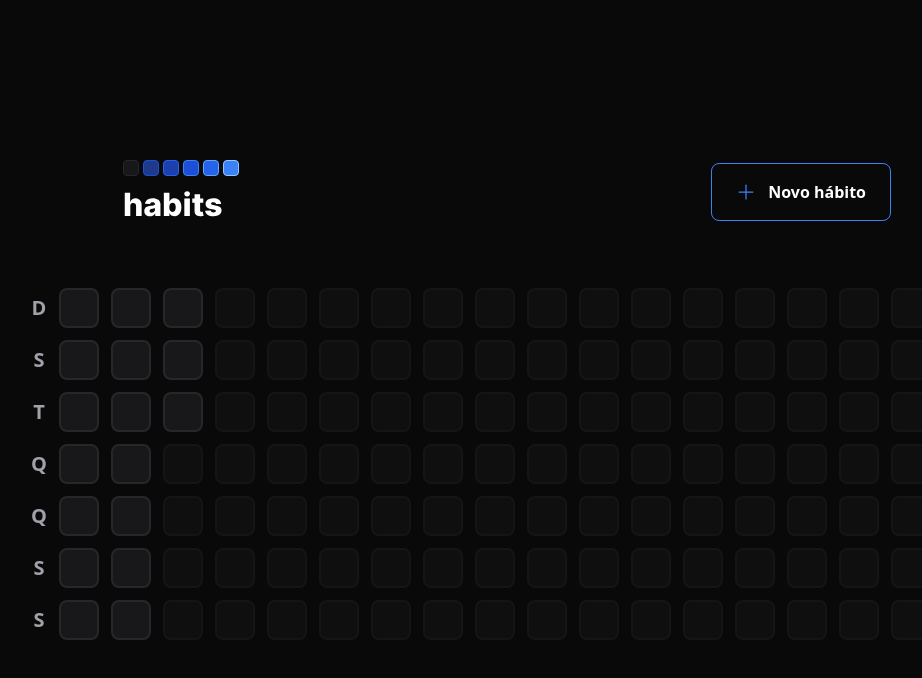
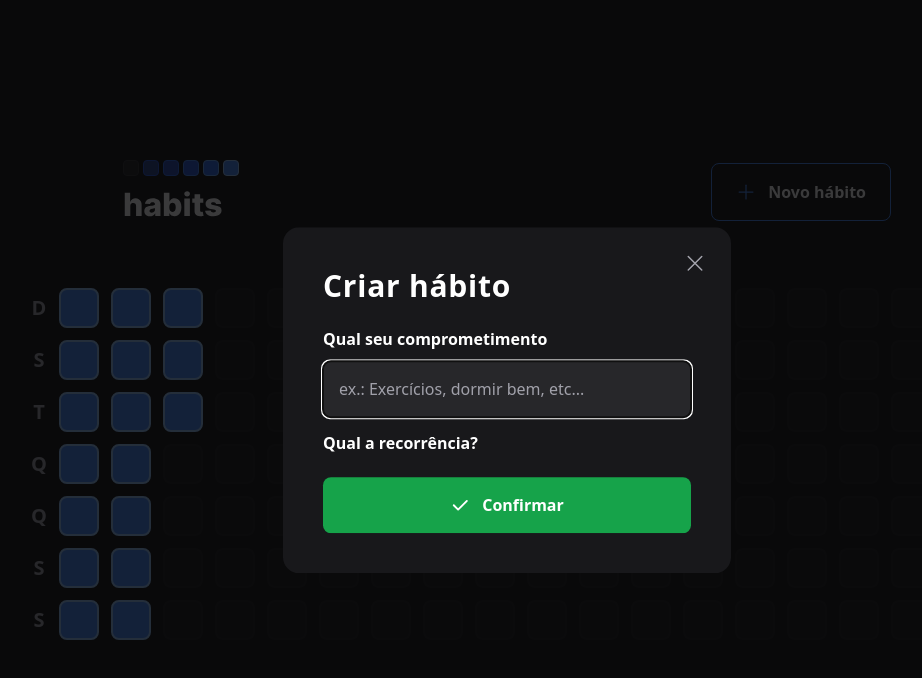
Before and after one commit to LivioAlvarenga/Nlw-Setup, a React (Vite) app in the folder web/: page / in a window 1280 px wide. Both pictures are taken after a click on the button "Novo hábito". Shown: the top 678 px of the page, without its empty margins (133-1055 px from the left). Built offline with nearby package versions, Linux system fonts and the light colour scheme.

Commit message:
criado componente HabitDay, NewHabitForm, ProgressBar

```diff
--- a/web/src/components/HabitDay.tsx
+++ b/web/src/components/HabitDay.tsx
@@ -1,5 +1,42 @@
-export default function HabitDay() {
+import * as Popover from "@radix-ui/react-popover";
+import clsx from "clsx";
+import ProgressBar from "./ProgressBar";
+
+interface HabitDayProps {
+  completed: number;
+  amount: number;
+}
+
+export default function HabitDay(props: HabitDayProps) {
+  const completedPercentage = Math.round((props.completed / props.amount) * 100);
+
   return (
-    <div className="h-10 w-10 cursor-pointer rounded-lg border-2 border-zinc-800 bg-zinc-900"></div>
+    <Popover.Root>
+      <Popover.Trigger
+        className={clsx("h-10 w-10 cursor-pointer rounded-lg border-2", {
+          "border-zinc-800 bg-zinc-900 ": completedPercentage === 0,
+          "border-blue-700 bg-blue-900 ":
+            completedPercentage > 0 && completedPercentage < 20,
+          "border-blue-600 bg-blue-800 ":
+            completedPercentage >= 20 && completedPercentage < 40,
+          "border-blue-500 bg-blue-700 ":
+            completedPercentage >= 40 && completedPercentage < 60,
+          "border-blue-400 bg-blue-600 ":
+            completedPercentage >= 60 && completedPercentage < 80,
+          "border-blue-300 bg-blue-500 ": completedPercentage >= 80,
+        })}
+      />
+
+      <Popover.Portal>
+        <Popover.Content className="flex min-w-[320px] flex-col rounded-2xl bg-zinc-900 p-6">
+          <span className="font-semibold text-zinc-400">terça-feira</span>
+          <span className="mt-1 text-3xl font-extrabold leading-tight">17/01</span>
+
+          <ProgressBar progress={completedPercentage} />
+
+          <Popover.Arrow height={10} width={20} className="fill-zinc-900" />
+        </Popover.Content>
+      </Popover.Portal>
+    </Popover.Root>
   );
 }
--- a/web/src/components/Header.tsx
+++ b/web/src/components/Header.tsx
@@ -1,17 +1,37 @@
-import { Plus } from "phosphor-react";
+import * as Dialog from "@radix-ui/react-dialog";
+import { Plus, X } from "phosphor-react";
 import logo from "../assets/logo.svg";
+import NewHabitForm from "./NewHabitForm";
 
 export default function Header() {
   return (
     <div className="mx-auto flex w-full max-w-3xl items-center justify-between">
       <img src={logo} alt="Habits" />
-      <button
-        type="button"
-        className="flex items-center gap-3 rounded-lg border border-blue-500 px-6 py-4 font-semibold duration-300 ease-in-out hover:border-blue-300"
-      >
-        <Plus size={20} className="text-blue-500" />
-        Novo hábito
-      </button>
+      <Dialog.Root>
+        <Dialog.Trigger
+          type="button"
+          className="flex items-center gap-3 rounded-lg border border-blue-500 px-6 py-4 font-semibold duration-300 ease-in-out hover:border-blue-300"
+        >
+          <Plus size={20} className="text-blue-500" />
+          Novo hábito
+        </Dialog.Trigger>
+
+        <Dialog.Portal>
+          <Dialog.Overlay className="fixed inset-0 h-screen w-screen bg-background/80" />
+
+          <Dialog.Content className="absolute top-1/2 left-1/2 w-full max-w-md -translate-x-1/2 -translate-y-1/2 rounded-2xl bg-zinc-900 p-10">
+            <Dialog.Close className="absolute right-6 top-6 text-zinc-400 duration-300 ease-in-out hover:text-blue-500">
+              <X size={24} aria-label="Fechar" />
+            </Dialog.Close>
+
+            <Dialog.Title className="text-3xl font-extrabold leading-tight tracking-wide">
+              Criar hábito
+            </Dialog.Title>
+
+            <NewHabitForm />
+          </Dialog.Content>
+        </Dialog.Portal>
+      </Dialog.Root>
     </div>
   );
 }
--- /dev/null
+++ b/web/src/components/NewHabitForm.tsx
@@ -0,0 +1,29 @@
+import { Check } from "phosphor-react";
+
+
+export default function NewHabitForm() {
+  return (
+    <form className="mt-6 flex w-full flex-col">
+      <label htmlFor="title" className="font-semibold leading-tight">
+        Qual seu comprometimento
+      </label>
+
+      <input
+        type="text"
+        id="title"
+        placeholder="ex.: Exercícios, dormir bem, etc..."
+        className="mt-3 rounded-lg bg-zinc-800 p-4 text-white placeholder:text-zinc-400"
+        autoFocus
+      />
+
+      <label htmlFor="" className="mt-4 font-semibold leading-tight">
+        Qual a recorrência?
+      </label>
+
+      <button type="submit" className="mt-6 rounded-lg p-4 items-center justify-center flex gap-3 font-semibold bg-green-600 duration-300 ease-in-out hover:bg-green-500">
+        <Check size={20} weight="bold" />
+        Confirmar
+      </button>
+    </form>
+  );
+}
--- /dev/null
+++ b/web/src/components/ProgressBar.tsx
@@ -0,0 +1,17 @@
+interface ProgressBarProps {
+  progress: number;
+}
+
+export default function ProgressBar(props: ProgressBarProps) {
+  return (
+    <div className="mt-4 h-3 w-full rounded-xl bg-zinc-700">
+      <div
+        role="progressbar"
+        aria-label="Progresso de hábitos completados nesse dia"
+        aria-valuenow={props.progress}
+        className="h-3 w-3/4 rounded-xl bg-blue-600"
+        style={{ width: `${props.progress}%` }}
+      />
+    </div>
+  );
+}
--- a/web/src/components/SummaryTable.tsx
+++ b/web/src/components/SummaryTable.tsx
@@ -27,7 +27,7 @@ export default function SummaryTable() {
 
       <div className="grid grid-flow-col grid-rows-7 gap-3">
         {summaryDates.map((date) => {
-          return <HabitDay key={faker.datatype.uuid()} />;
+          return <HabitDay key={faker.datatype.uuid()} amount={5} completed={4} />;
         })}
 
         {amountOfDaysToFill > 0 &&
```
